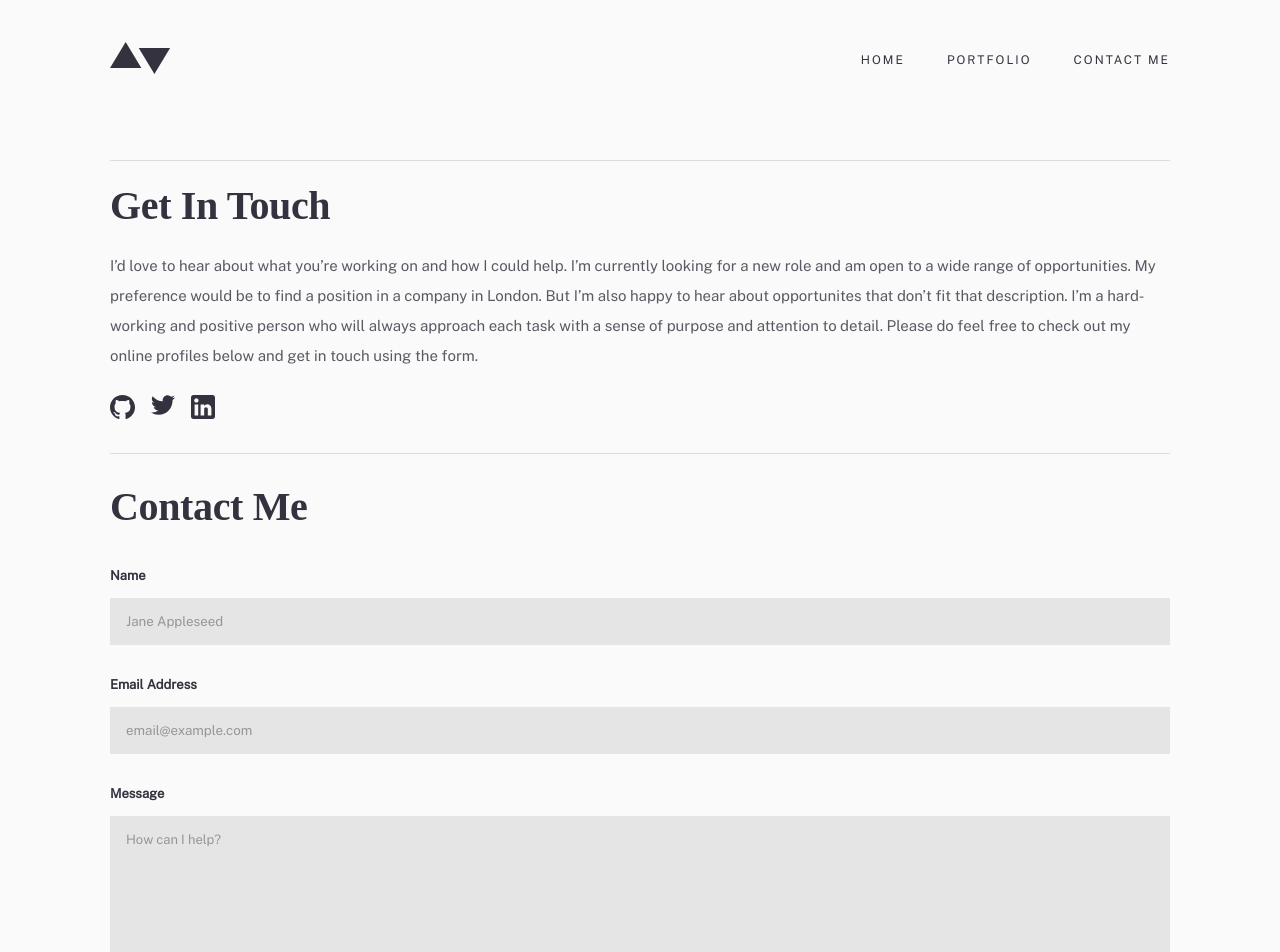
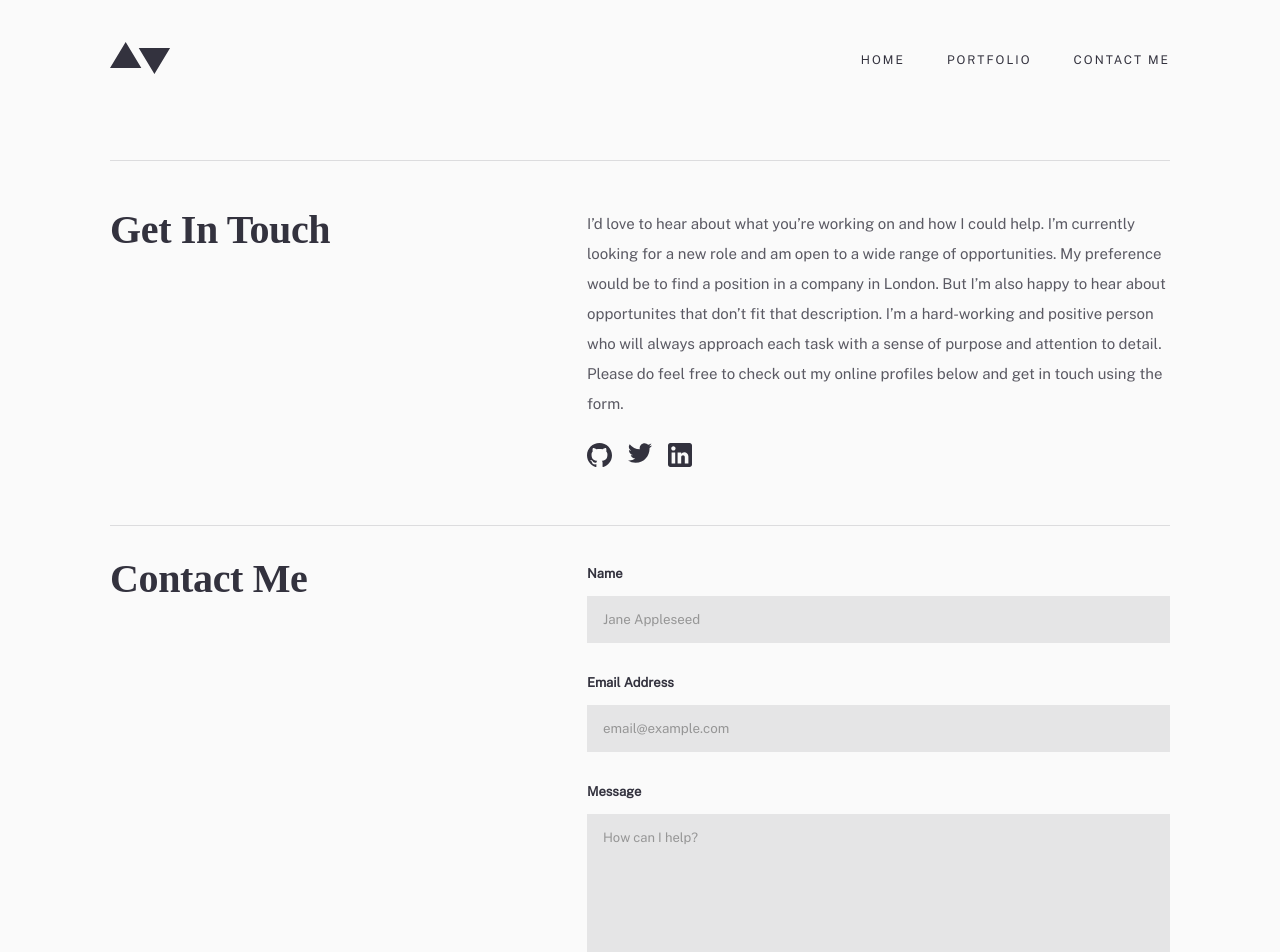
Before and after one commit to xaviguasch/minimalist-portfolio-website-frontendmentor-prac, a React (Create React App) app: page /contact in a window 1280 px wide. Shown: the top 952 px of the page. Built offline with nearby package versions, Linux system fonts and the light colour scheme; a web font is replaced by a local one.

Commit message:
finished styling ContactPage component, laptop view

```diff
--- a/src/components/ContactPage.css
+++ b/src/components/ContactPage.css
@@ -66,3 +66,40 @@
     width: 100%;
   }
 }
+
+/* Laptop */
+@media (min-width: 1275px) {
+  .portfolio__info.portfolio__info--touch {
+    padding: 48px 0;
+
+    display: grid;
+
+    grid-template-areas:
+      'touch-title touch-text'
+      '. touch-icons';
+
+    grid-template-rows: auto auto;
+    grid-template-columns: 45% 55%;
+    grid-column-gap: 0;
+    grid-row-gap: 24px;
+  }
+
+  .portfolio__info.portfolio__info--touch .title--lg {
+    grid-area: touch-title;
+  }
+  .portfolio__info.portfolio__info--touch .text {
+    grid-area: touch-text;
+  }
+  .portfolio__info.portfolio__info--touch .icon-group_contact {
+    grid-area: touch-icons;
+  }
+
+  .contact-me {
+    display: grid;
+
+    grid-template-areas: 'contact-title form';
+
+    grid-template-columns: 45% 55%;
+    grid-column-gap: 0;
+  }
+}
--- a/src/index.css
+++ b/src/index.css
@@ -251,3 +251,7 @@ textarea {
     letter-spacing: -0.45px;
   }
 }
+
+/* Wide monitor */
+@media (min-width: 1440px) {
+}
```
